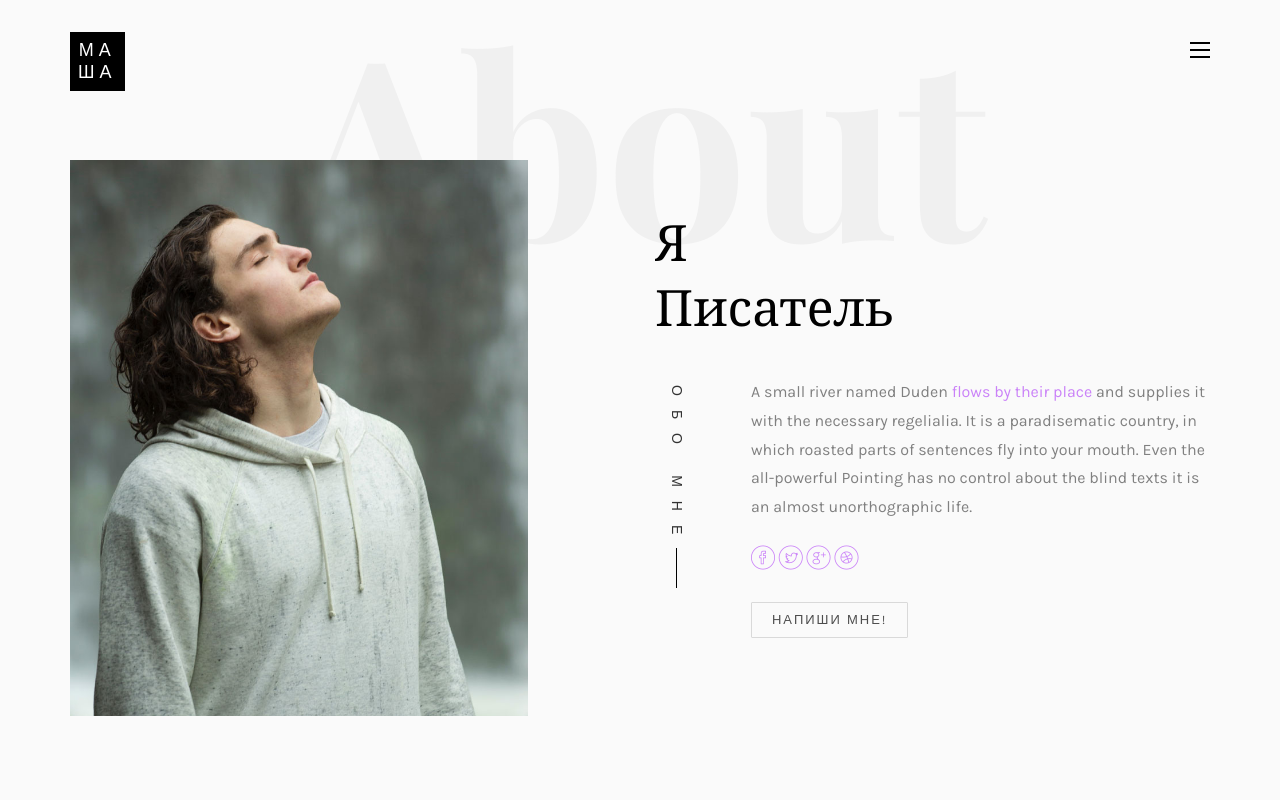
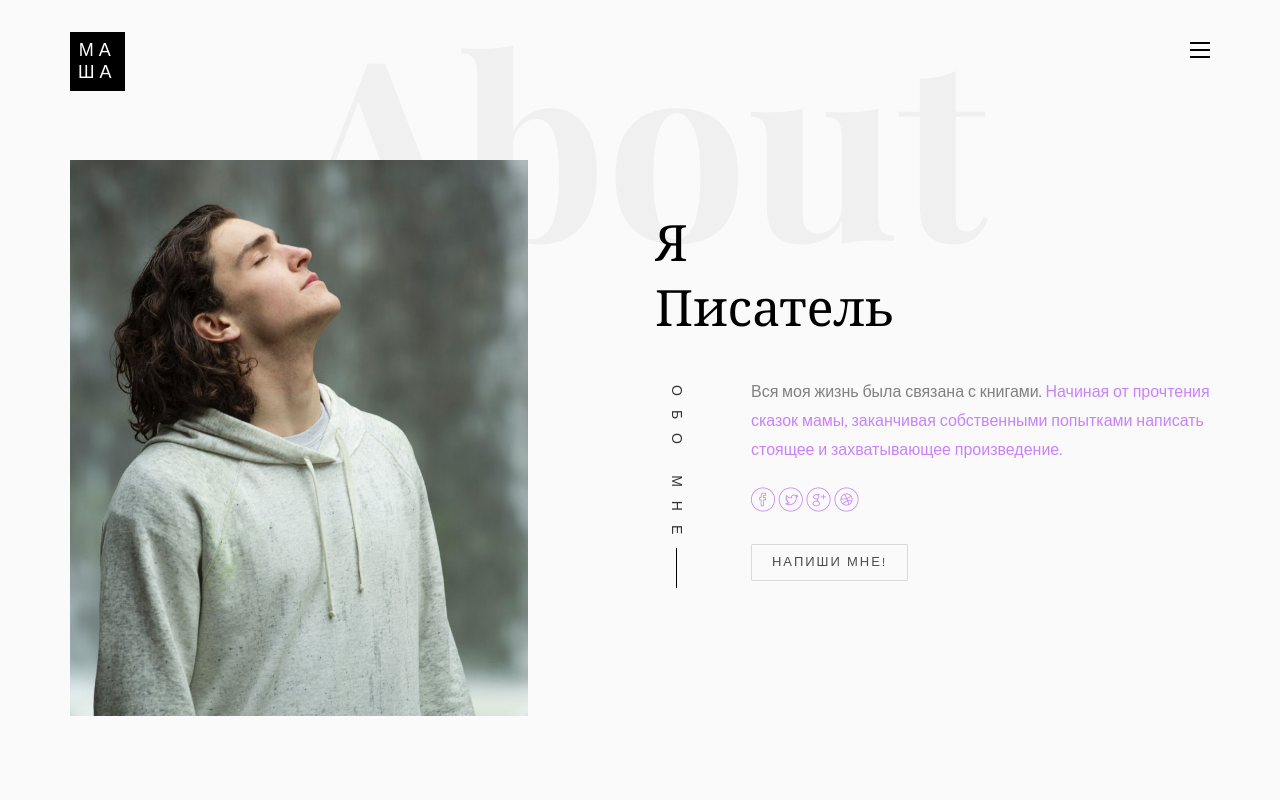
Before and after one commit to Kolibri83/Resume, a plain HTML site: page index.html in a window 1280 px wide. Shown: the top 800 px of the page. Drawn offline with nearby package versions, Linux system fonts and the light colour scheme; files whose address does not match are found by name; a web font is replaced by a local one.

Commit message:
Update index.html

```diff
--- a/index.html
+++ b/index.html
@@ -139,7 +139,7 @@
 								<div class="rotate">
 									<h2 class="heading">Обо мне</h2>
 								</div>
-								<p>A small river named Duden <a href="#">flows by their place</a> and supplies it with the necessary regelialia. It is a paradisematic country, in which roasted parts of sentences fly into your mouth. Even the all-powerful Pointing has no control about the blind texts it is an almost unorthographic life.</p>
+								<p>Вся моя жизнь была связана с книгами. <a href="#">Начиная от прочтения сказок мамы, заканчивая собственными попытками написать стоящее и захватывающее произведение.</p>
 								<p class="colorlib-social-icons">
 									<a href="#"><i class="icon-facebook4"></i></a>
 									<a href="#"><i class="icon-twitter3"></i></a>
```
